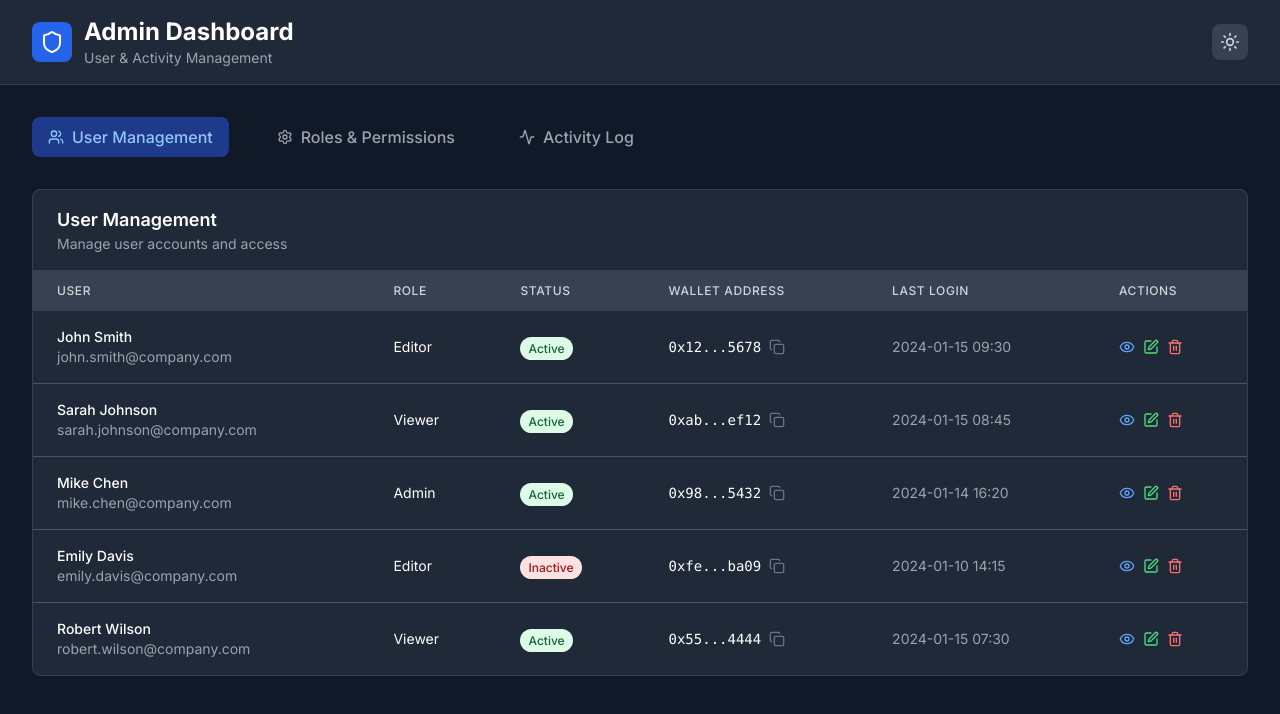
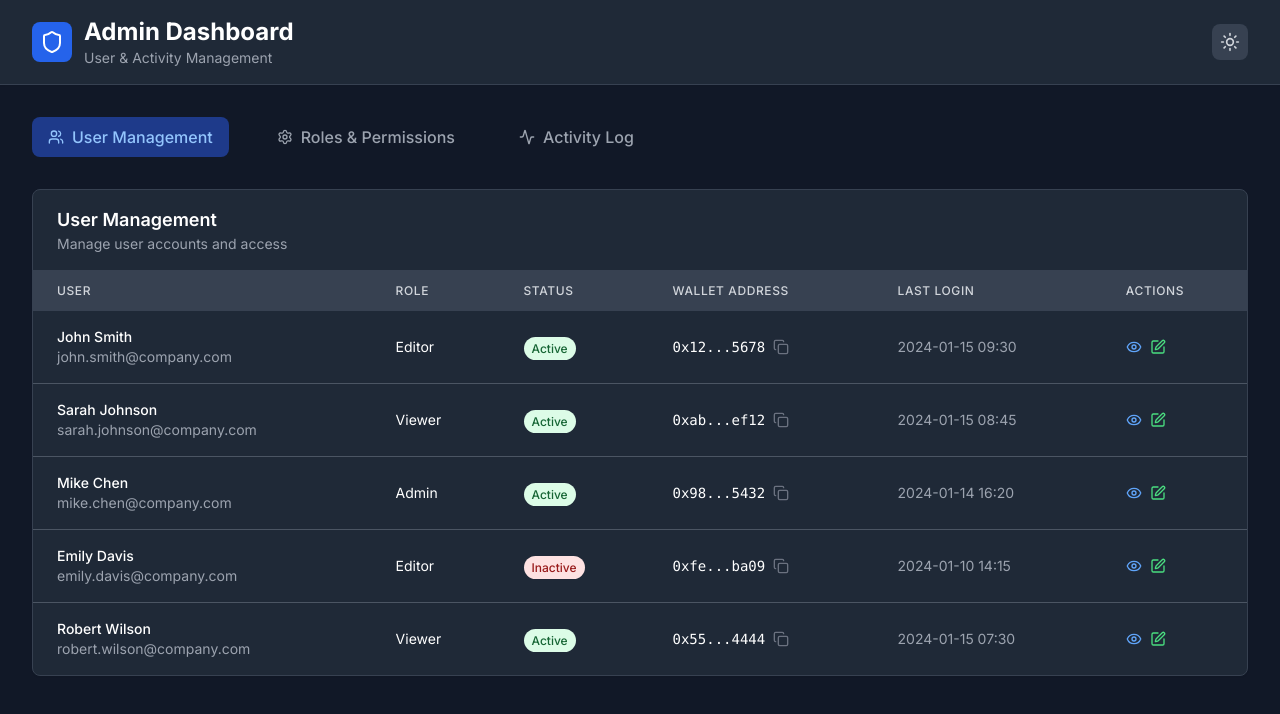
Before and after one commit to Kilros0817/tb_admin, a Next.js app: page /admin in a window 1280 px wide. Shown: the top 714 px of the page. Built offline with nearby package versions, Linux system fonts and the light colour scheme.

Commit message:
Remove delete icon from user management actions

```diff
--- a/components/UserManagement.tsx
+++ b/components/UserManagement.tsx
@@ -102,9 +102,6 @@ export default function UserManagement() {
                     <button className="text-green-600 hover:text-green-800 dark:text-green-400">
                       <Edit className="w-4 h-4" />
                     </button>
-                    <button className="text-red-600 hover:text-red-800 dark:text-red-400">
-                      <Trash2 className="w-4 h-4" />
-                    </button>
                   </div>
                 </td>
               </tr>
```
